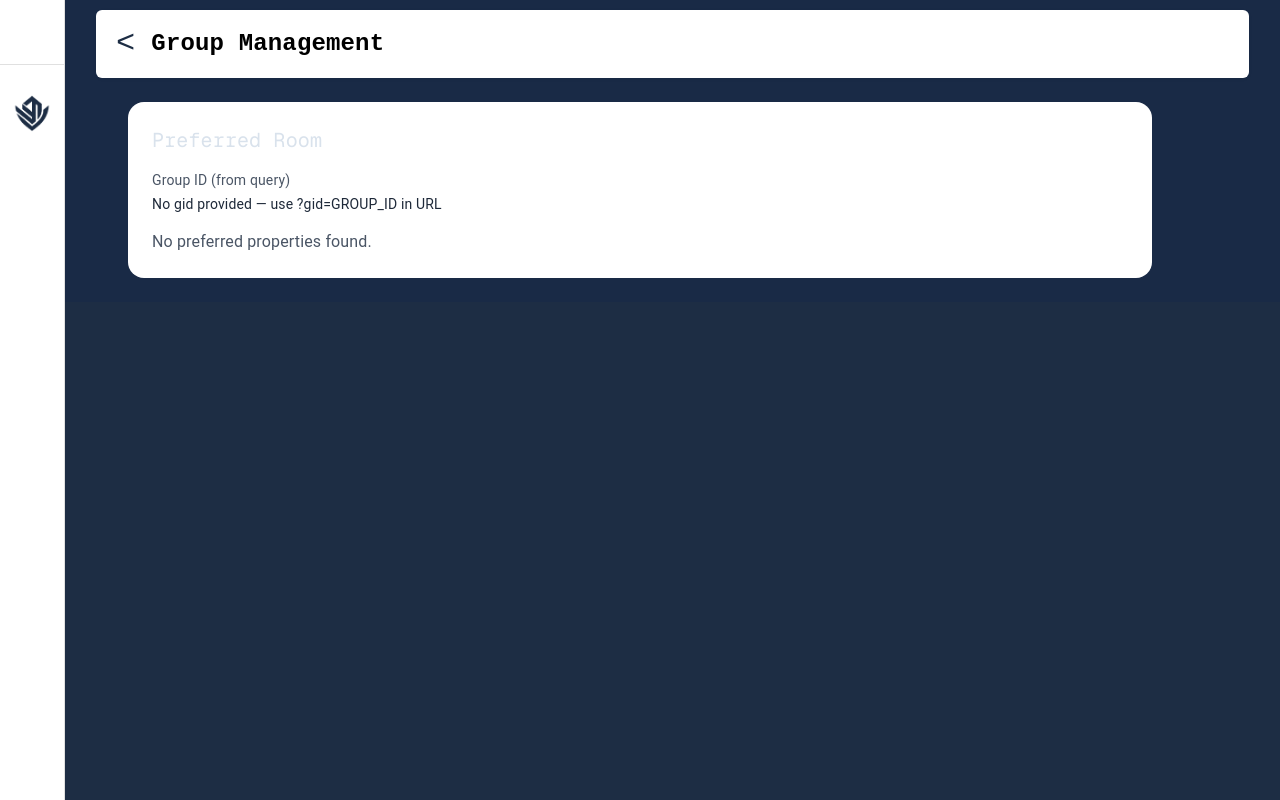
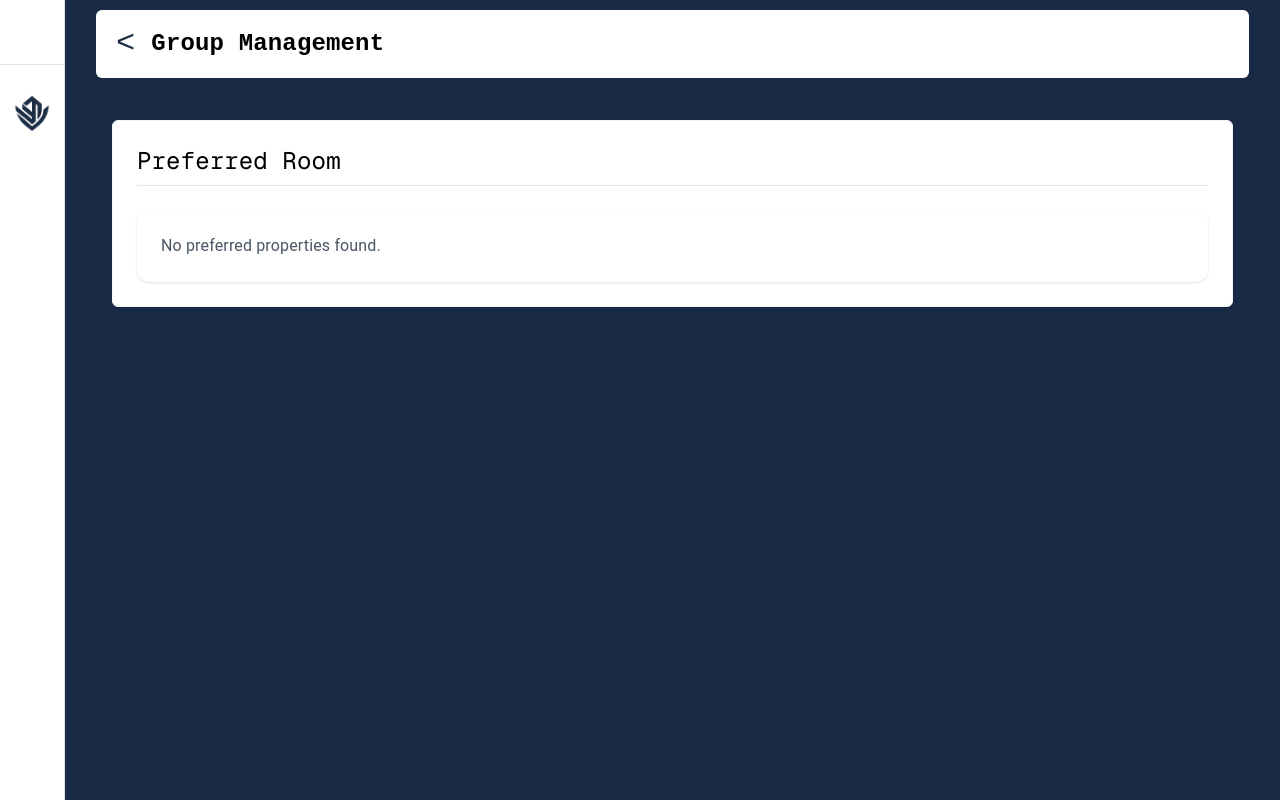
Before and after one commit to RoomieFinder/webapp-frontend, a Next.js app: page /tenants/room in a window 1280 px wide. Built offline with nearby package versions, Linux system fonts and the light colour scheme; some icons are missing.

Commit message:
adjust page layout

```diff
--- a/src/app/tenants/room/page.tsx
+++ b/src/app/tenants/room/page.tsx
@@ -96,57 +96,60 @@ export default function PreferredRoomPage() {
 
     return (
         <div className="min-h-screen w-full">
-            <div className="bg-[#192A46] flex flex-col">
+            <div className="bg-[#192A46] flex flex-col min-h-screen">
                 <div className="w-full px-4">
                     <TopBar pageName="Group Management" />
                 </div>
 
-                <div className="flex-1 p-6">
-                    <div className="max-w-5xl mx-auto bg-white rounded-2xl p-6">
-                        <h2 className="text-xl font-mono mb-4">Preferred Room</h2>
+                <div className="flex-1 p-8">
+                    {/* White panel that contains all cards */}
+                    <div className="bg-white shadow p-6 border border-gray-100" style={{ margin: '10px 15px 0 80px', borderRadius: '6px' }}>
+                        <h2 className="text-2xl font-mono mb-2 text-black">Preferred Room</h2>
+                        <div className="h-px bg-gray-200 mb-6" />
 
-                        <div className="mb-4">
-                            <label className="block text-sm text-gray-600">Group ID (from query)</label>
-                            <div className="mt-1 text-sm text-gray-800">{gid ?? "No gid provided — use ?gid=GROUP_ID in URL"}</div>
-                        </div>
-
-                        <div className="space-y-4">
-                            {loading && <p>Loading...</p>}
+                        <div className="space-y-6">
+                            {loading && <p className="py-6">Loading...</p>}
 
                             {!loading && items.length === 0 && (
-                                <p className="text-gray-600">No preferred properties found.</p>
+                                <div className="bg-white rounded-xl shadow p-6">
+                                    <p className="text-gray-600">No preferred properties found.</p>
+                                </div>
                             )}
 
                             {items.map((prop) => (
-                                <div key={prop.id} className="flex items-start gap-4 bg-white rounded-xl shadow p-4">
-                                    <div className="w-36 h-24 relative rounded-lg overflow-hidden bg-gray-100">
+                                <div key={prop.id} className="bg-white rounded-xl shadow p-4 flex gap-6 items-start w-full">
+                                    {/* Thumbnail on the left */}
+                                    <div className="w-36 h-28 flex-shrink-0 rounded-lg overflow-hidden bg-gray-100 shadow-sm">
                                         {prop.pictures && prop.pictures.length > 0 ? (
-                                            <Image src={prop.pictures[0]} alt={prop.name} fill className="object-cover" />
+                                            <Image src={prop.pictures[0]} alt={prop.name} width={160} height={112} className="object-cover" />
                                         ) : (
                                             <div className="w-full h-full flex items-center justify-center text-sm text-gray-500">No Image</div>
                                         )}
                                     </div>
 
-                                    <div className="flex-1">
-                                        <h3 className="text-lg font-semibold">{prop.name}</h3>
-                                        <p className="text-sm text-gray-500 line-clamp-4">{prop.description}</p>
+                                    {/* Info */}
+                                    <div className="flex-1 pr-8">
+                                        <h3 className="text-lg font-mono font-semibold mb-1 text-black">{prop.name}</h3>
+                                        <p className="text-sm font-mono text-gray-600">{prop.description}</p>
                                     </div>
 
-                                    <div className="flex flex-col items-end gap-2">
+                                    {/* Actions: trash icon and Book button aligned to the right */}
+                                    <div className="flex flex-col items-end gap-3">
                                         <button
                                             onClick={() => handleDelete(prop.id)}
                                             aria-label="Remove preferred"
-                                            className="p-2 rounded-md border border-gray-200 hover:bg-gray-50"
+                                            className="p-2 rounded-md border border-gray-200 hover:bg-gray-50 bg-white"
                                             disabled={deletingId === prop.id}
+                                            title="Remove preferred"
                                         >
-                                            <svg xmlns="http://www.w3.org/2000/svg" className="h-6 w-6 text-gray-600" fill="none" viewBox="0 0 24 24" stroke="currentColor">
+                                            <svg xmlns="http://www.w3.org/2000/svg" className="h-5 w-5 text-gray-600" fill="none" viewBox="0 0 24 24" stroke="currentColor">
                                                 <path strokeLinecap="round" strokeLinejoin="round" strokeWidth={2} d="M19 7l-1 12a2 2 0 01-2 2H8a2 2 0 01-2-2L5 7m5 4v6m4-6v6M9 7V4a1 1 0 011-1h4a1 1 0 011 1v3" />
                                             </svg>
                                         </button>
 
                                         <Button
                                             onClick={() => handleBook(prop.id)}
-                                            className="w-24"
+                                            className="w-24 bg-[#E6DFC9] text-black hover:bg-[#e6dfc8]"
                                             disabled={bookingId === prop.id}
                                         >
                                             {bookingId === prop.id ? "Pending..." : "Book"}
```
